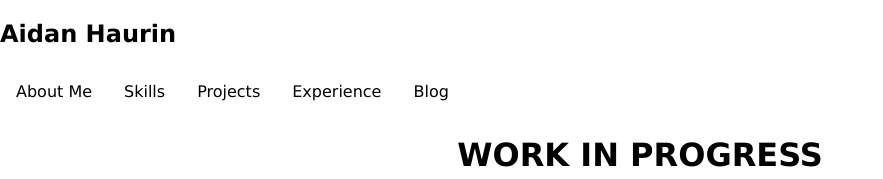
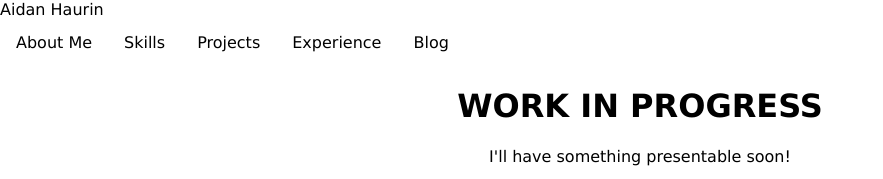
Before and after one commit to aidanhaurin/aidanhaurin.github.io, a plain HTML site: page index.html in a window 1280 px wide. Shown: the top 179 px of the page, without its empty margins (0-883 px from the left). Drawn offline with Linux system fonts and the light colour scheme.

Commit message:
Update index.html

```diff
--- a/index.html
+++ b/index.html
@@ -8,7 +8,7 @@
   </head>
   <body>
     <nav class="navbar">
-      <h2>Aidan Haurin</h2>
+      <div>Aidan Haurin</div>
       <ul>
         <li><a>About Me</a></li>
         <li><a>Skills</a></li>
```
